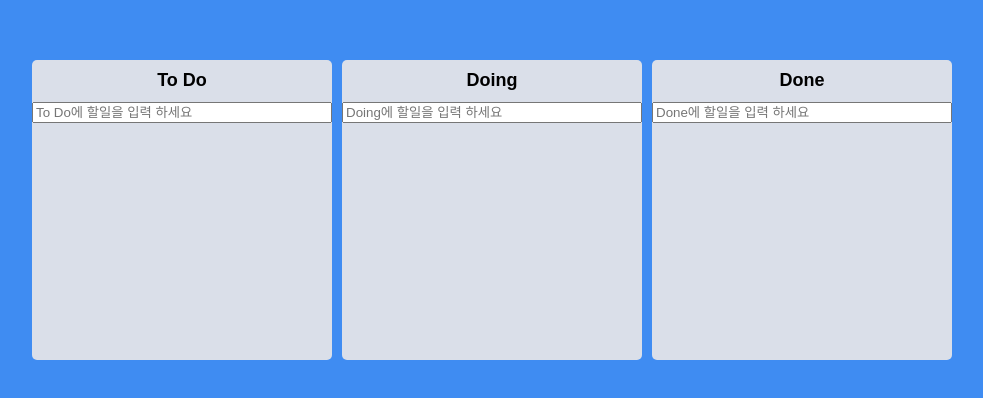
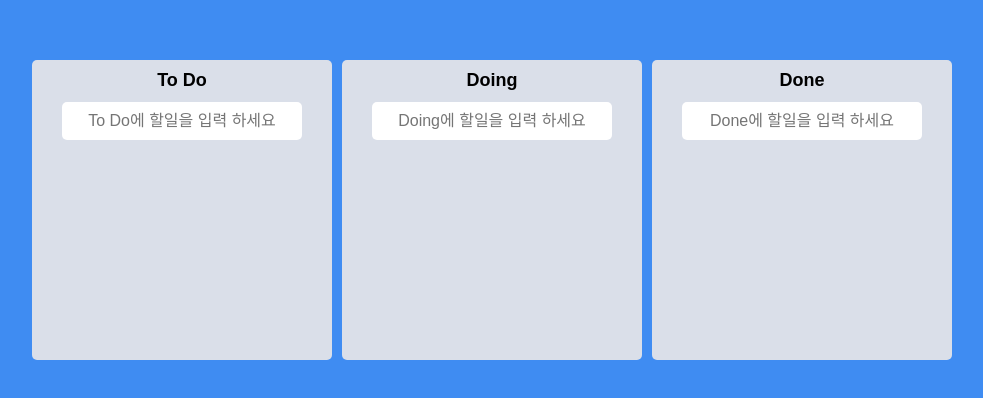
Before and after one commit to zeronedev/react-dnd-v2202, a React (Create React App) app: page / in a window 1280 px wide. Shown: the part 190-588 px from the top of the page, without its empty margins (148-1131 px from the left). Built offline with nearby package versions, Linux system fonts and the light colour scheme.

Commit message:
#6.16 Code Challenge

```diff
--- a/src/App.tsx
+++ b/src/App.tsx
@@ -26,7 +26,7 @@
 
   const onDragEnd = (info: DropResult) => {
     // console.log(info);
-    const { draggableId, destination, source } = info;
+    const { destination, source } = info;
     if (!destination) return;
     if (destination?.droppableId === source.droppableId) {
       setToDos((allBoards) => {
--- a/src/Components/Board.tsx
+++ b/src/Components/Board.tsx
@@ -42,8 +42,18 @@
 
 const Form = styled.form`
   width: 100%;
+  display: flex;
+  justify-content: center;
+  padding-bottom: 10px;
   input {
-    width: 100%;
+    font-size: 16px;
+    border: 0;
+    background-color: white;
+    width: 80%;
+    padding: 10px;
+    border-radius: 5px;
+    text-align: center;
+    margin: 0 auto;
   }
 `;
 interface IBoardProps {
```
